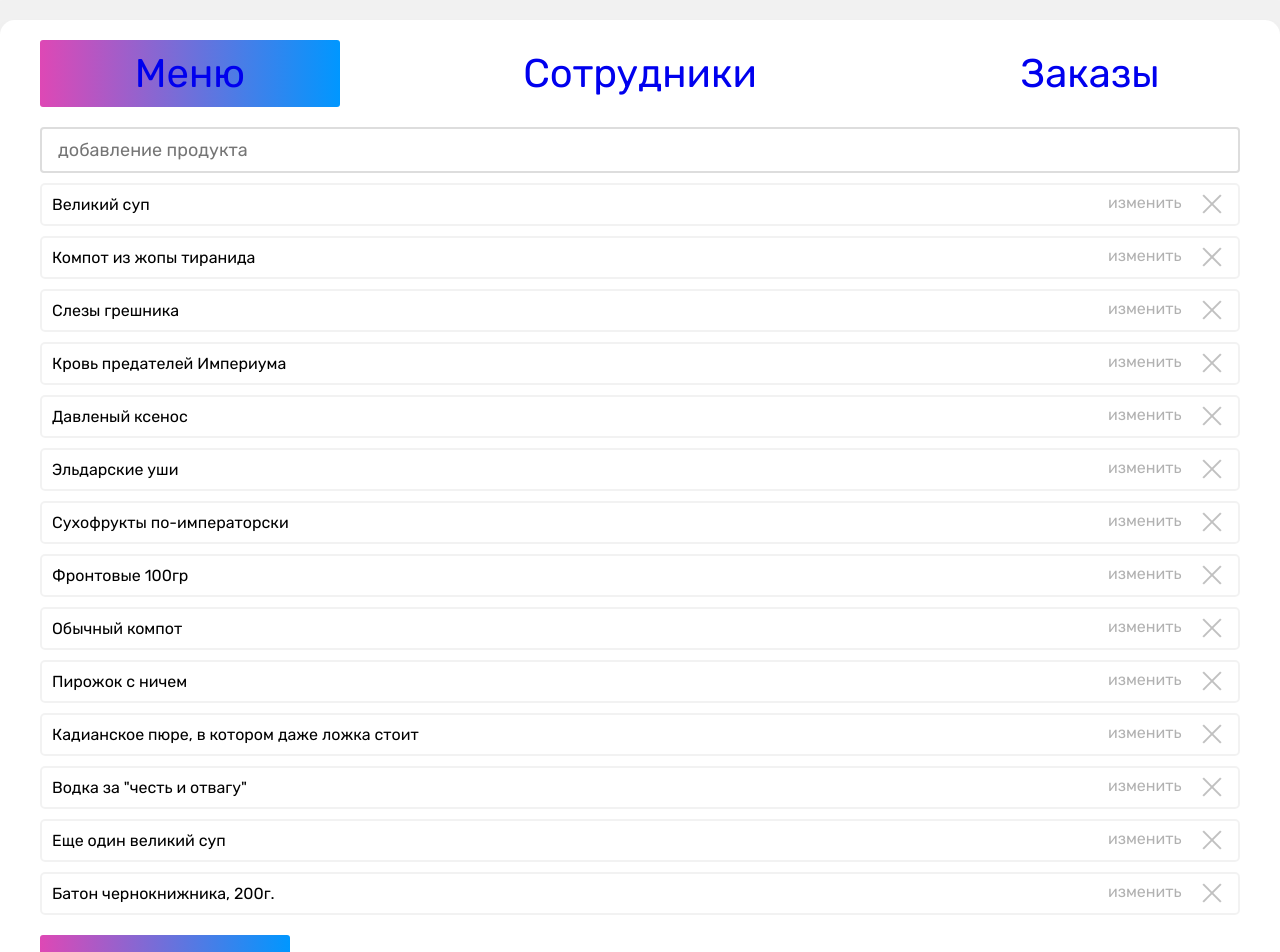
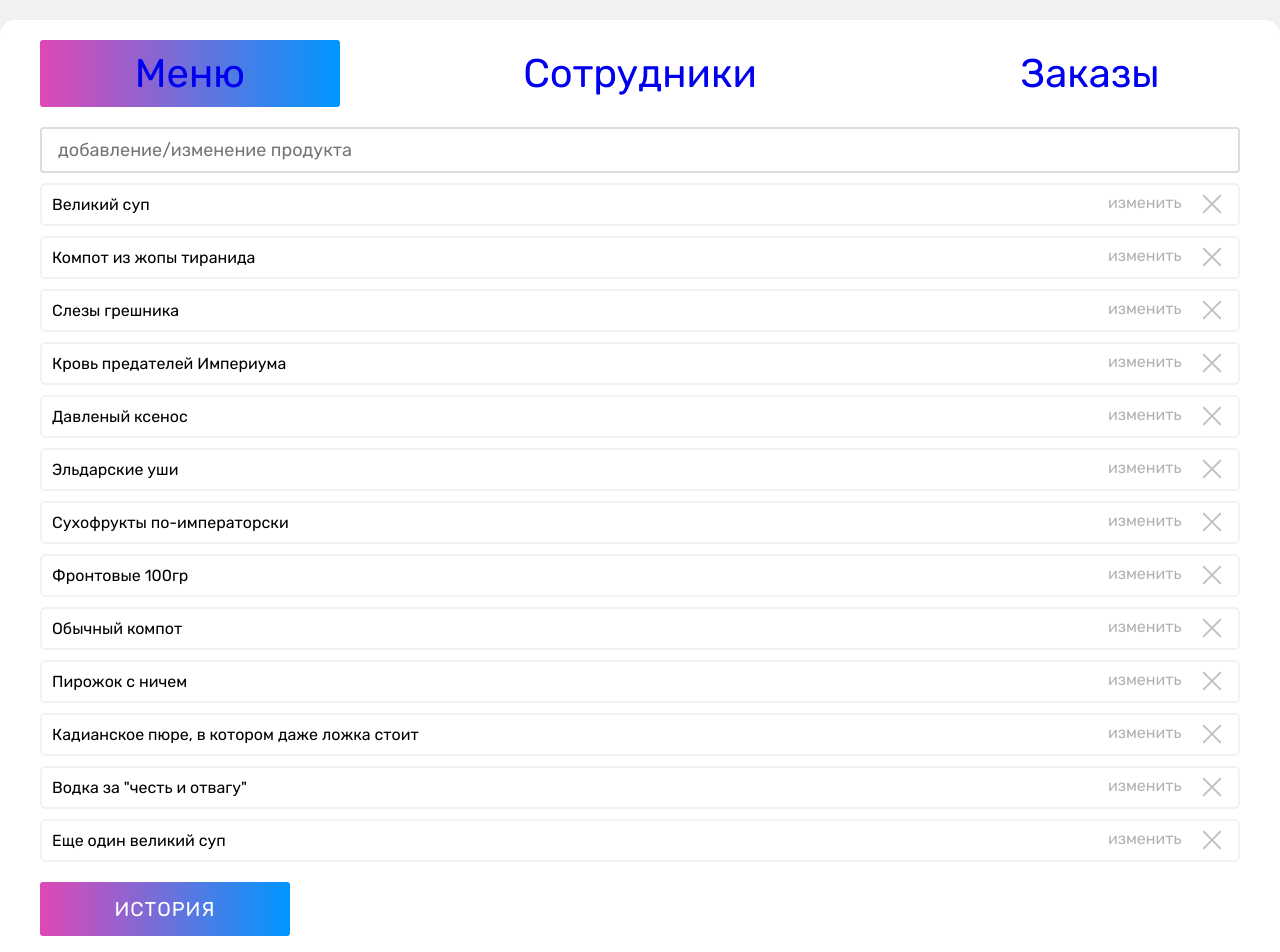
Before and after one commit to ExUngueLeonem/test-task-foodmenu, a React (Create React App) app: page /admin/menu in a window 1280 px wide. Shown: the top 952 px of the page. Built offline with nearby package versions, Linux system fonts and the light colour scheme; data requests are answered from the project's data file.

Commit message:
put change delete AdminFoodMenu

```diff
--- a/db.json
+++ b/db.json
@@ -49,12 +49,8 @@
       "food": "Водка за \"честь и отвагу\""
     },
     {
-      "id": "2022-03-12T18:30:24.911Z",
+      "id": "2022-03-12T17:57:02.471Z",
       "food": "Еще один великий суп"
-    },
-    {
-      "id": "2022-03-12T18:33:26.511Z",
-      "food": "Батон чернокнижника, 200г."
     }
   ],
   "staff": [
--- a/src/pages/AdminMenuPage/AdminMenuPage.jsx
+++ b/src/pages/AdminMenuPage/AdminMenuPage.jsx
@@ -32,7 +32,7 @@ const AdminMenuPage = () => {
             food: addFoodInput
         }))
         console.log(menu);
-        axios.post('http://localhost:3000/menu', {
+        axios.post(SERVER_URL + '/menu', {
             id: new Date(),
             food: addFoodInput
         }).then(resp => {
@@ -46,13 +46,13 @@ const AdminMenuPage = () => {
     const onPutHandler = (itemId) => {
         axios.put(SERVER_URL + '/menu/' + itemId, {
             id: itemId,
-            food: "asdfasdf4654 Давленый ксенос"
+            food: addFoodInput
         }).then(resp => {
-
             console.log(resp.data);
         }).catch(error => {
             console.log(error);
-        });
+        }).then(() => fetchMenu())
+        setAddFoodInput('');
     }
 
     const onDeleteHandler = (itemId) => {
@@ -79,7 +79,7 @@ const AdminMenuPage = () => {
                     <input
                         className={[styles.menu_input].join(' ')}
                         type="text"
-                        placeholder='добавление продукта'
+                        placeholder='добавление/изменение продукта'
                         value={addFoodInput}
                         onChange={(e) => { addFoodInputOnChangeHandler(e) }}
                     ></input>
```
